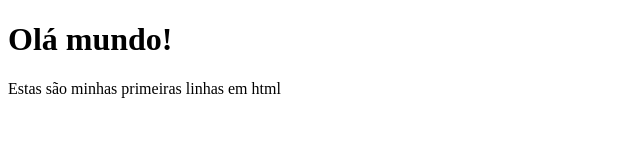
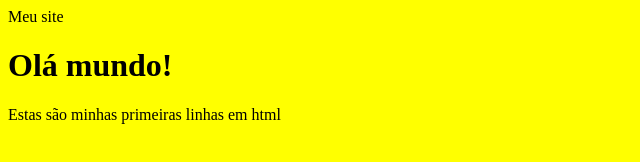
Before and after one commit to ChamineComT/ChamineComT.github.io, a plain HTML site: page index.html in a window 1280 px wide. Shown: the whole page, without its empty margins (0-640 px from the left). Drawn offline with Linux system fonts and the light colour scheme.

Commit message:
Criando arquivo css.

```diff
--- /dev/null
+++ b/estilo.css
@@ -0,0 +1,4 @@
+body{
+    background-color: yellow;
+
+}
--- a/index.html
+++ b/index.html
@@ -1,6 +1,7 @@
 <!doctype HTML>
 <html>
 <head>
+	<link rel="stylesheet" href="estilo.css" type="text/css"
 	<title>Meu site</title>
 </head>
 
```
